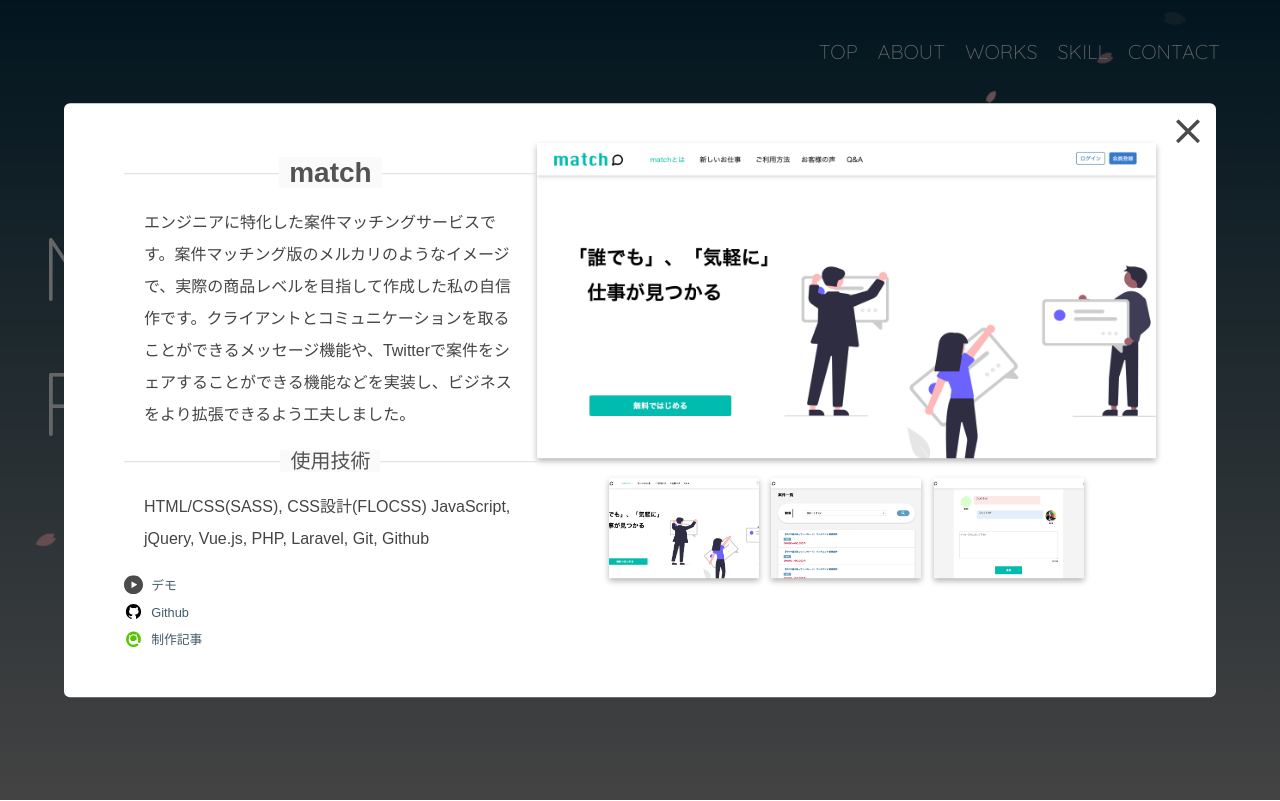
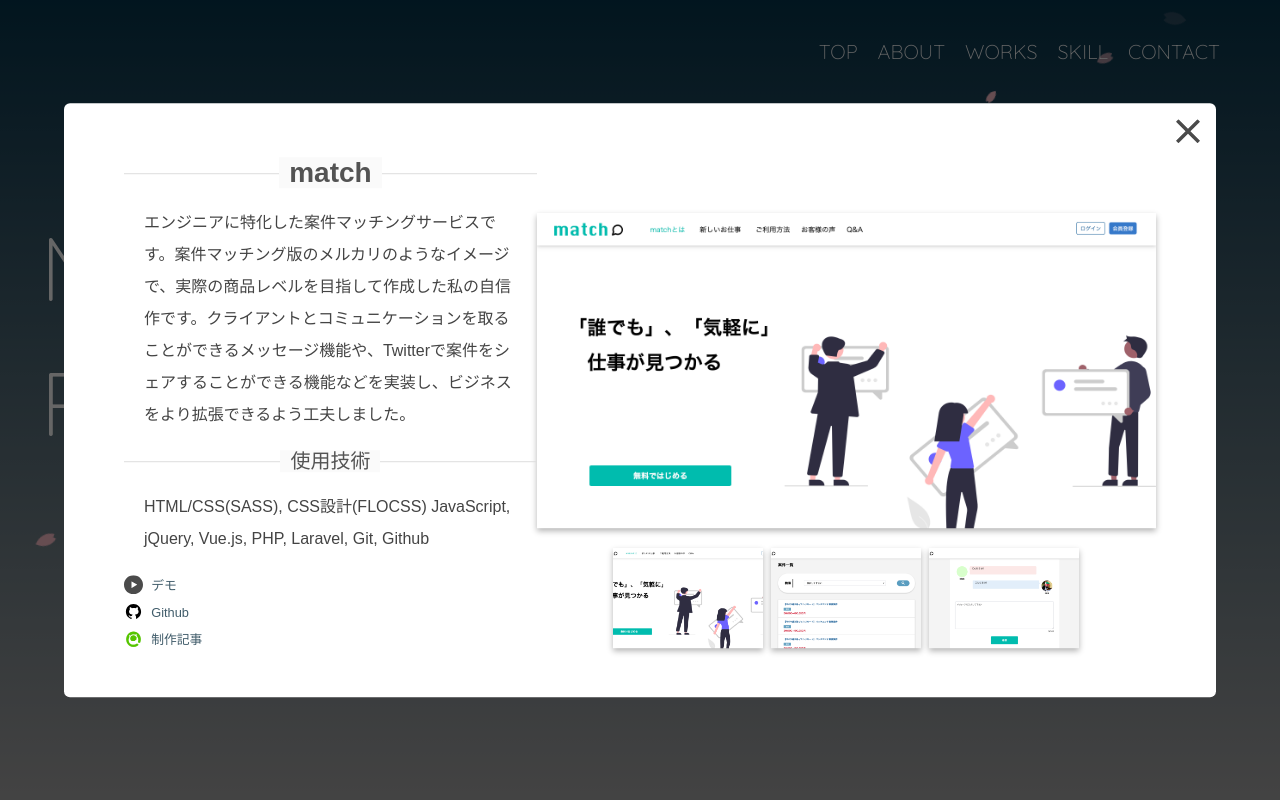
Before and after one commit to masaya0411/portfolio, a PHP site: page / in a window 1280 px wide, after a click that opens the changed part. Shown: the top 801 px of the page. Run offline with PHP 8.4, Linux system fonts and the light colour scheme; some libraries are stand-ins or nearby versions.

Commit message:
layout : works modal

```diff
--- a/css/style.css
+++ b/css/style.css
@@ -225,7 +225,7 @@
     display: flex;
     align-items: center;
     overflow: scroll; }
-    @media screen and (max-width: 414px) {
+    @media screen and (max-width: 768px) {
       .c-modal__content {
         display: block;
         width: 95%;
@@ -239,7 +239,7 @@
     right: 16px; }
   .c-modal__wrap {
     display: flex; }
-    @media screen and (max-width: 414px) {
+    @media screen and (max-width: 768px) {
       .c-modal__wrap {
         display: block; } }
   .c-modal__img {
@@ -248,24 +248,23 @@
     margin-bottom: 20px;
     box-shadow: 0 3px 6px rgba(0, 0, 0, 0.3); }
     .c-modal__img-wrap {
-      width: 60%; }
-      @media screen and (max-width: 414px) {
+      width: 60%;
+      padding-top: 70px; }
+      @media screen and (max-width: 768px) {
         .c-modal__img-wrap {
           width: 90%;
-          margin: 0 auto; } }
+          margin: 0 auto;
+          padding-top: 0px; } }
   .c-modal__thumbnails {
-    text-align: center; }
-    @media screen and (max-width: 414px) {
-      .c-modal__thumbnails {
-        display: flex;
-        justify-content: center; } }
+    display: flex;
+    justify-content: center; }
     .c-modal__thumbnails img {
       width: 150px;
       height: 100px;
       object-fit: cover;
       margin: 0 4px;
       box-shadow: 0 3px 6px rgba(0, 0, 0, 0.3); }
-      @media screen and (max-width: 768px) {
+      @media screen and (max-width: 1000px) {
         .c-modal__thumbnails img {
           width: 100px;
           height: 80px; } }
@@ -273,7 +272,7 @@
     width: 40%;
     max-width: 1000px;
     margin: 0 auto; }
-    @media screen and (max-width: 414px) {
+    @media screen and (max-width: 768px) {
       .c-modal__text {
         width: 90%; } }
   .c-modal__title {
@@ -303,7 +302,7 @@
     color: #444444;
     line-height: 2;
     word-break: break-word; }
-    @media screen and (max-width: 414px) {
+    @media screen and (max-width: 768px) {
       .c-modal__description {
         padding: 0; } }
   .c-modal__sub-title {
--- a/scss/object/component/_modal.scss
+++ b/scss/object/component/_modal.scss
@@ -26,7 +26,7 @@
         display: flex;
         align-items: center;
         overflow: scroll;
-        @include mq() {
+        @include mq($breakpoint: md) {
             display: block;
             width: 95%;
             height: 90vh;
@@ -42,7 +42,7 @@
     }
     &__wrap {
         display: flex;
-        @include mq() {
+        @include mq($breakpoint: md) {
             display: block;
         }
     }
@@ -53,25 +53,24 @@
         box-shadow: 0 3px 6px rgba(0, 0, 0, 0.3);
         &-wrap {
             width: 60%;
-            @include mq() {
+            padding-top: 70px;
+            @include mq($breakpoint: md) {
                 width: 90%;
                 margin: 0 auto;
+                padding-top: 0px;
             }
         }
     }
     &__thumbnails {
-        text-align: center;
-        @include mq() {
-            display: flex;
-            justify-content: center;
-        }
+        display: flex;
+        justify-content: center;
         & img {
             width: 150px;
             height: 100px;
             object-fit: cover;
             margin: 0 4px;
             box-shadow: 0 3px 6px rgba(0, 0, 0, 0.3);
-            @include mq($breakpoint: md) {
+            @include mq($breakpoint: lg) {
                 width: 100px;
                 height: 80px;
             }
@@ -81,7 +80,7 @@
         width: 40%;
         max-width: 1000px;
         margin: 0 auto;
-        @include mq() {
+        @include mq($breakpoint: md) {
             width: 90%;
         }
     }
@@ -115,7 +114,7 @@
         color: #444444;
         line-height: 2;
         word-break: break-word;
-        @include mq() {
+        @include mq($breakpoint: md) {
             padding: 0;
         }
     }
```
